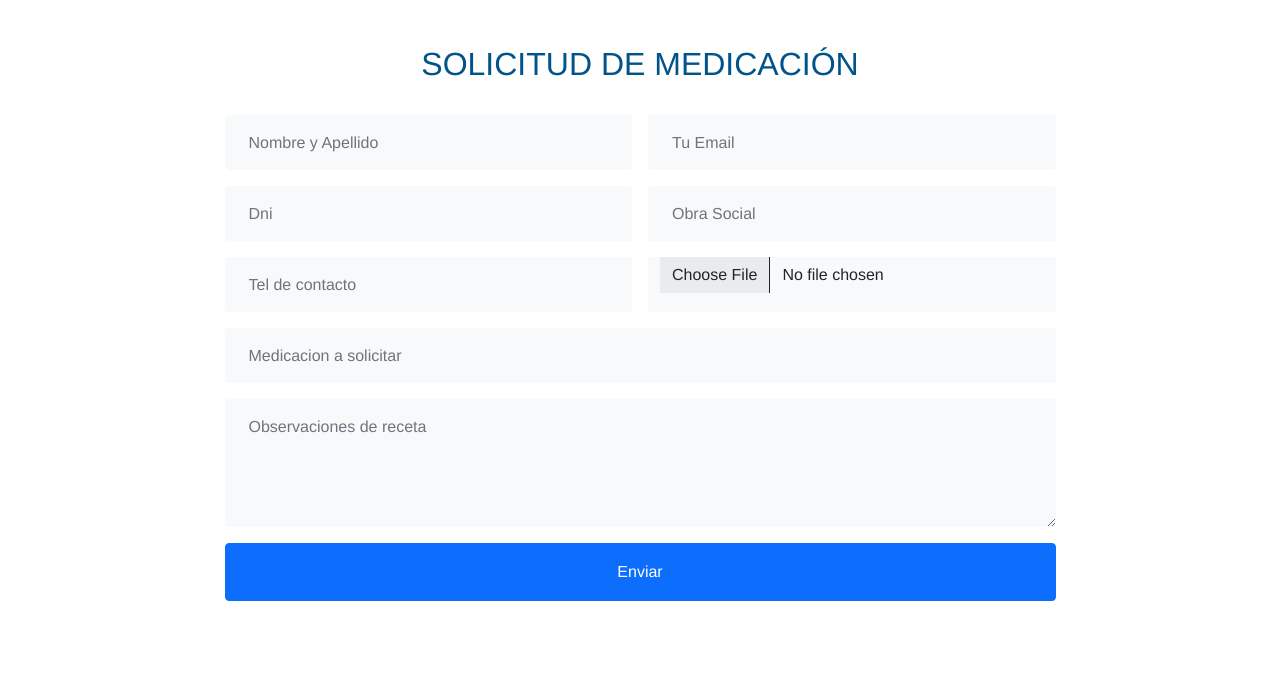
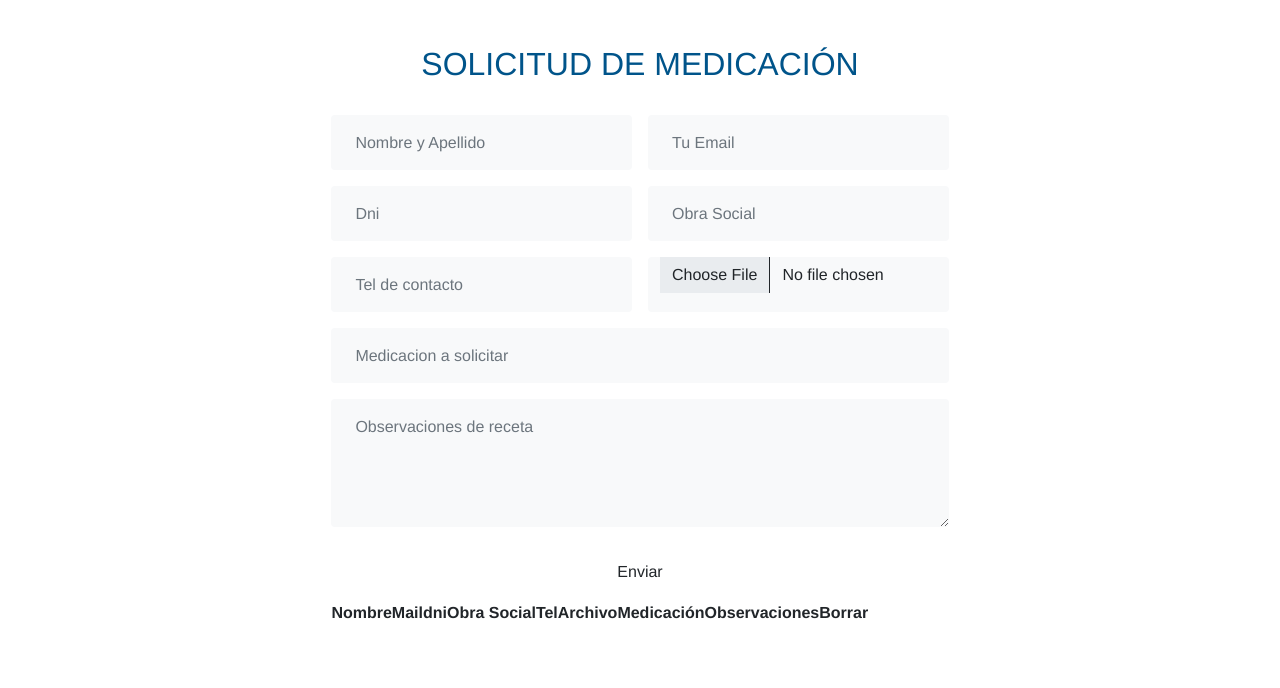
Before and after one commit to paulaaleja/segundaentregajs, a plain HTML site: page pages/reserva-tu-medicamento.html in a window 1280 px wide. Shown: the part 2065-2753 px from the top of the page. Drawn offline with nearby package versions, Linux system fonts and the light colour scheme.

Commit message:
Fetch + async en Form

```diff
--- a/pages/reserva-tu-medicamento.html
+++ b/pages/reserva-tu-medicamento.html
@@ -236,42 +236,44 @@
 
             <div class="row justify-content-center">
                 <div class="col-lg-9">
-                    <form id="form">
+                    <div class="row justify-content-center">
+                        <div class="col-lg-9">
+                            <form action="" id="form">
                                 <div class="row g-3">
                                     <div class="col-sm-6">
                                         <input type="text" class="form-control bg-light border-0 px-4"
-                                    placeholder="Nombre y Apellido" name="nombre" style="height: 55px;" required>
+                                            placeholder="Nombre y Apellido" name="nombre" id="nombre" style="height: 55px;" required>
                                     </div>
                                     <div class="col-sm-6">
                                         <input type="email" class="form-control bg-light border-0 px-4" placeholder="Tu Email"
-                                    name="mail" style="height: 55px;" required>
+                                            name="mail" id="mail" style="height: 55px;" required>
                                     </div>
                                     <div class="col-sm-6">
                                         <input type="text" class="form-control bg-light border-0 px-4" placeholder="Dni"
-                                    name="dni" style="height: 55px;" required>
+                                            name="dni" id="dni" style="height: 55px;" required>
                                     </div>
                                     <div class="col-sm-6">
                                         <input type="text" class="form-control bg-light border-0 px-4" placeholder="Obra Social"
-                                    name="obrasocial" style="height: 55px;">
+                                            name="obrasocial" id="obrasocial" style="height: 55px;">
                                     </div>
                                     <div class="col-sm-6">
                                         <input type="text" class="form-control bg-light border-0 px-4"
-                                    placeholder="Tel de contacto" name="tel" style="height: 55px;" required>
+                                            placeholder="Tel de contacto" name="tel"  id="tel" style="height: 55px;" required>
                                     </div>
                                     <div class="col-sm-6">
                                         <input type="file" class="form-control bg-light border-0 px-4" placeholder="archivo"
-                                    name="archivo" style="height: 55px;">
+                                            name="archivo" id="archivo" style="height: 55px;">
                                     </div>
                                     <div class="col-sm-12">
                                         <input type="text" class="form-control bg-light border-0 px-4"
-                                    placeholder="Medicacion a solicitar" name="med" style="height: 55px;">
+                                            placeholder="Medicacion a solicitar" id="med" style="height: 55px;">
                                     </div>
                                     <div class="col-sm-12">
                                         <textarea class="form-control bg-light border-0 px-4 py-3" rows="4"
-                                    placeholder="Observaciones de receta" name="observa"></textarea>
+                                            placeholder="Observaciones de receta" id="obs"></textarea>
                                     </div>
                                     <div class="col-sm-12">
-                                <button class="btn btn-primary border-inner w-100 py-3" id="button"
+                                        <button class="btn buttonbtn-primary border-inner w-100 py-3" id="btnGuardar"
                                             type="submit">Enviar</button>
                                     </div>
                                 </div>
@@ -280,13 +282,28 @@
                     </div>
                 </div>
             </div>
+            <div class="row justify-content-center">
+                <div class="col-lg-9">
+                    <div class="row justify-content-center">
+                        <div class="col-lg-9">
+        <table id="tabla">
+                <tr>
+                    <th>Nombre</th>
+                    <th>Mail</th>
+                    <th>dni</th>
+                    <th>Obra Social</th>
+                    <th>Tel</th>
+                    <th>Archivo</th>
+                    <th>Medicación</th>
+                    <th>Observaciones</th>
+
+                    <th>Borrar</th>
+                </tr>
+            </table>
+            </div> </div> </div> </div>
             <!-- Contact End -->
 
-    <script type="text/javascript" src="https://cdn.jsdelivr.net/npm/@emailjs/browser@3/dist/email.min.js"></script>
 
-    <script type="text/javascript">
-        emailjs.init('gLox-OgVe-0bGp7iV')
-    </script>
 
 
     <!--cierrar div con 80% aprox centrada-->
@@ -368,28 +385,6 @@
         integrity="sha384-QJHtvGhmr9XOIpI6YVutG+2QOK9T+ZnN4kzFN1RtK3zEFEIsxhlmWl5/YESvpZ13"
         crossorigin="anonymous"></script>
 
+        <script src="../js/formulario.js"></script>
 </body>
-<script>
-    const btn = document.getElementById('button');
-
-    document.getElementById('form')
-        .addEventListener('submit', function (event) {
-            event.preventDefault();
-
-            btn.value = 'Sending...';
-
-            const serviceID = 'default_service';
-            const templateID = 'template_plrht8u';
-
-            emailjs.sendForm(serviceID, templateID, this)
-                .then(() => {
-                    btn.value = 'Send Email';
-                    alert('Su formulario fue enviado con éxito, recibira un correo para poder retirarla cuando hayamos gestionado las autorizaciones. Gracias por elegirnos!');
-                }, (err) => {
-                    btn.value = 'Send Email';
-                    alert(JSON.stringify(err));
-                });
-        });
-</script>
-
 </html>
```
Lines whose indentation alone changed are shown as unchanged.
